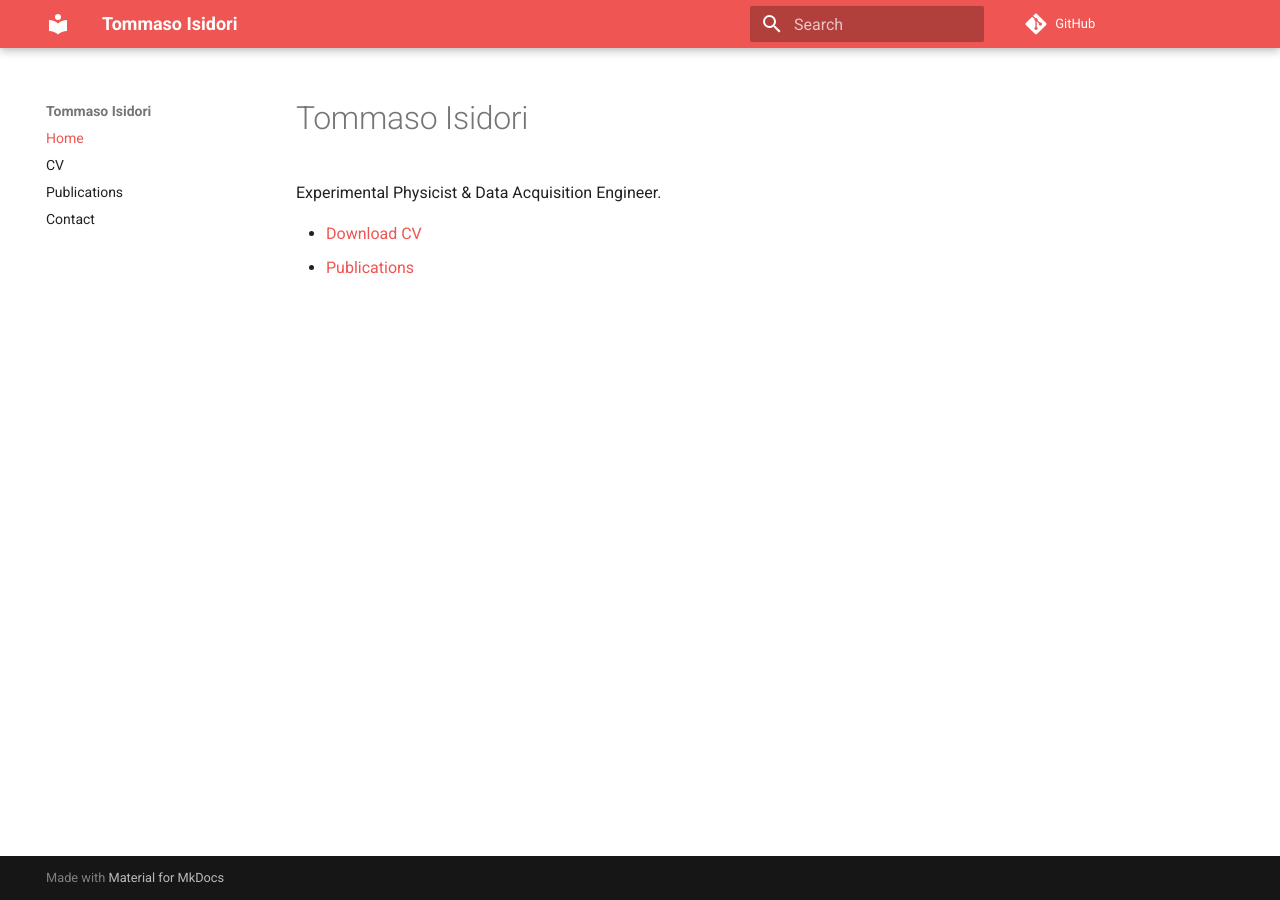
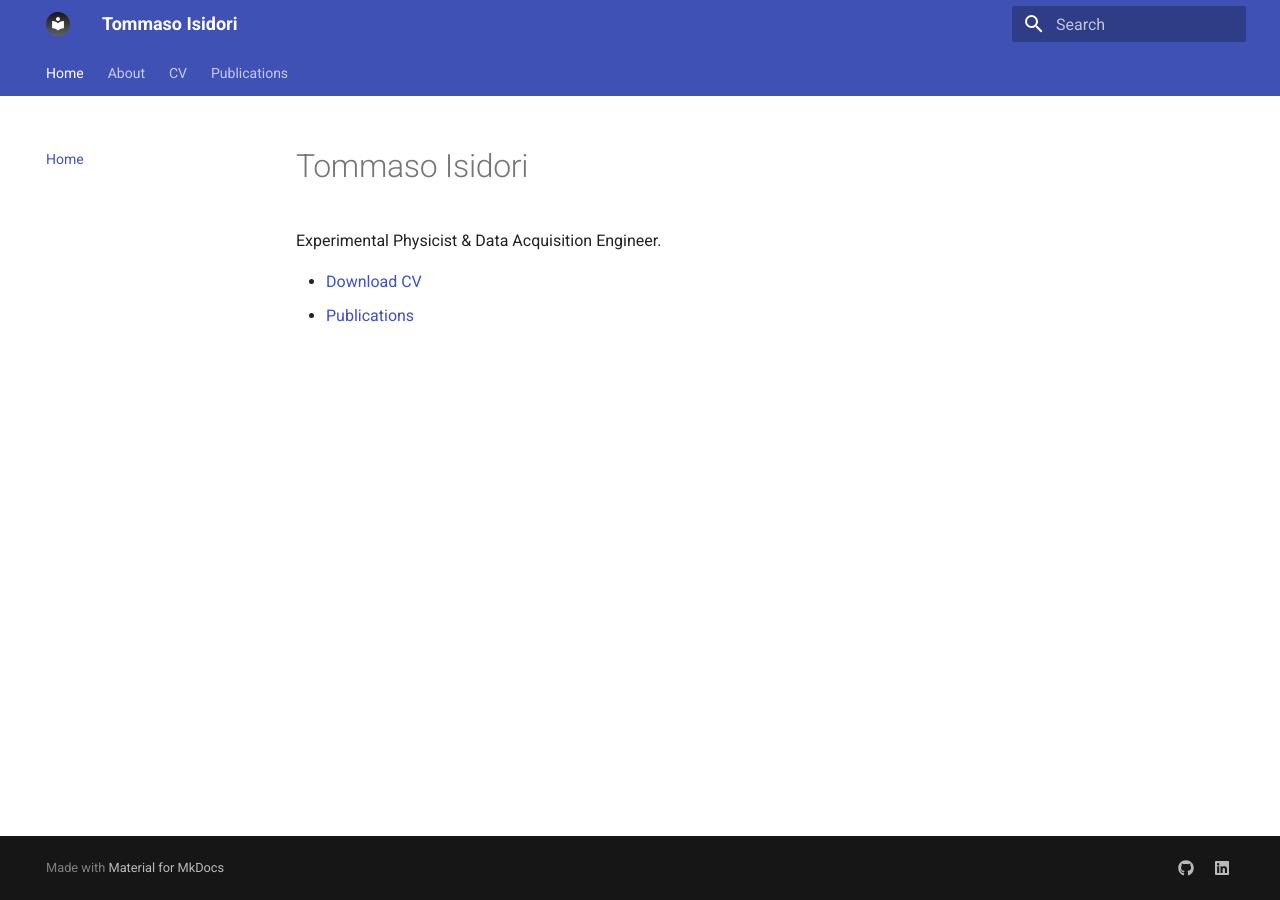
Before and after one commit to tommasoisi/tommasoisi.github.io, an MkDocs documentation site: the page built from docs/index.md, in a window 1280 px wide. Built offline with MkDocs 1.6.1 and Material for MkDocs 9.7.7, drawn with Linux system fonts in a browser that asks for light colours; comment, search, counter and statistics services are not loaded.

Commit message:
Adding new theme

```diff
--- a/mkdocs.yml
+++ b/mkdocs.yml
@@ -1,24 +1,52 @@
-site_name: Tommaso Isidori
-site_description: Experimental Physicist & Data Acquisition Engineer
-repo_url: https://github.com/tommasoisi/tommasoisi.github.io
+site_name: "Tommaso Isidori"
+site_description: "Experimental Physicist & Data Acquisition Engineer"
+site_author: "Tommaso Isidori"
+site_url: "https://tommasoisi.github.io/tommasoisi.github.io/"
+
 theme:
   name: material
   palette:
-    primary: 'red'
-    accent: 'amber'
+    primary: indigo
+    accent: pink
+  font:
+    text: Roboto
+    code: Roboto Mono
+  favicon: "assets/images/favicon.png"
+  logo: "assets/images/favicon.png"
   features:
-    - navigation.instant
+    - navigation.tabs
     - navigation.sections
+    - toc.integrate
+    - content.code.annotate
     - content.code.copy
+    - content.action.edit
+    - search.highlight
+    - search.suggest
+
 nav:
   - Home: index.md
+  - About: about.md
   - CV: cv.md
   - Publications: publications.md
-  - Contact: index.md#contact
+
 plugins:
   - search
   - bibtex:
-      bib_file: "docs/publications.bib"
-      layout: "apa"   # or "plain" / "chicago" etc.
-extra_css:
-  - 'stylesheets/extra.css'   # optional
+      bib_file: docs/publications.bib
+      cite_style: apa
+      # layout: true  # remove if your plugin version does not support "layout"
+
+extra:
+  social:
+    - icon: fontawesome/brands/github
+      link: https://github.com/tommasoisi
+    - icon: fontawesome/brands/linkedin
+      link: https://linkedin.com/in/tommaso-isidori
+
+markdown_extensions:
+  - admonition
+  - codehilite
+  - footnotes
+  - meta
+  - toc:
+      permalink: true
```
Also changed, not shown: docs/assets/about.md (added).
